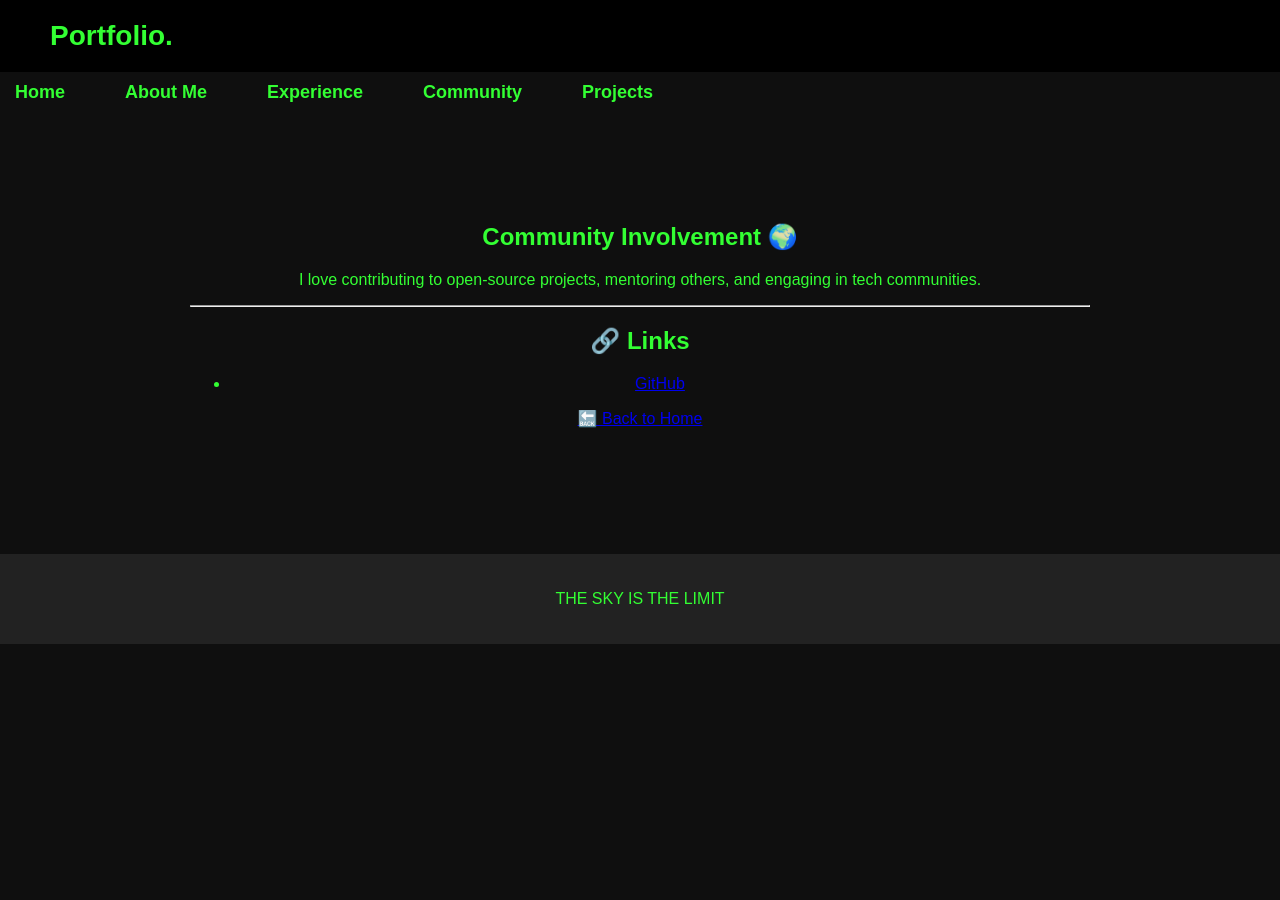
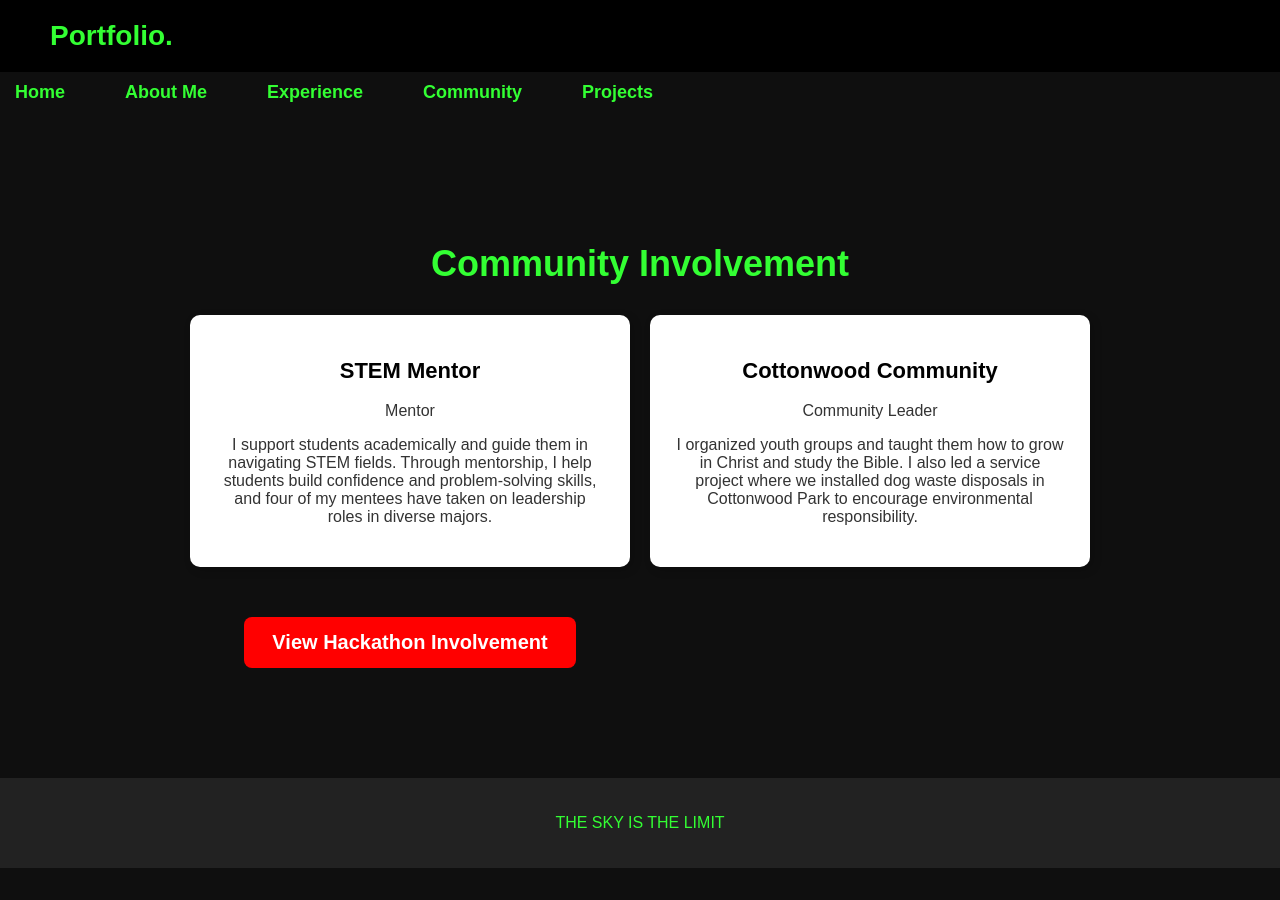
Before and after one commit to calvin1011/calvinssendawula.github.io, a Jekyll site: the page built from community.md, in a window 1280 px wide. Built offline with Jekyll 4.4.1, drawn with Linux system fonts in a browser that asks for light colours.

Commit message:
addede community tab with needed info

```diff
--- a/community.md
+++ b/community.md
@@ -1,16 +1,35 @@
 ---
-title: Community
+title: Community Involvement
 layout: default
 ---
 
-# Community Involvement 🌍
-I love contributing to open-source projects, mentoring others, and engaging in tech communities.
+<h1 class="community-title">Community Involvement</h1>
 
----
+<div class="community-grid">
+    <!-- STEM Mentor -->
+    <div class="community-card">
+        <h2>STEM Mentor</h2>
+        <p>Mentor</p>
+        <p>
+            I support students academically and guide them in navigating STEM fields.
+            Through mentorship, I help students build confidence and problem-solving skills,
+            and four of my mentees have taken on leadership roles in diverse majors.
+        </p>
+    </div>
 
-## **🔗 Links**
-- [GitHub](https://github.com/yourusername)
+    <!-- Cottonwood Community -->
+    <div class="community-card">
+        <h2>Cottonwood Community</h2>
+        <p>Community Leader</p>
+        <p>
+            I organized youth groups and taught them how to grow in Christ and study the Bible.
+            I also led a service project where we installed dog waste disposals in Cottonwood Park
+            to encourage environmental responsibility.
+        </p>
+    </div>
 
-
-
-[🔙 Back to Home](index.md)
+    <!-- Hackathon Button -->
+    <div class="community-full-width">
+        <a href="https://devpost.com/calvinssendawula" target="_blank" class="hackathon-button">View Hackathon Involvement</a>
+    </div>
+</div>
--- a/styles.css
+++ b/styles.css
@@ -106,6 +106,71 @@ section {
 
 .connect-button a:hover {
     background-color: #28cc28;
+}
+
+/* ===== COMMUNITY INVOLVEMENT SECTION ===== */
+.community-title {
+    text-align: center;
+    font-size: 36px;
+    font-weight: bold;
+    margin-top: 40px;
+}
+
+.community-grid {
+    display: grid;
+    grid-template-columns: repeat(auto-fit, minmax(300px, 1fr));
+    gap: 20px;
+    justify-content: center;
+    max-width: 1000px;
+    margin: auto;
+}
+
+/* Community Cards */
+.community-card {
+    background-color: white;
+    color: black;
+    padding: 25px;
+    border-radius: 10px;
+    text-align: center;
+    box-shadow: 3px 3px 10px rgba(0, 0, 0, 0.2);
+    transition: transform 0.3s ease;
+}
+
+.community-card h2 {
+    color: black;
+    font-size: 22px;
+    font-weight: bold;
+}
+
+.community-card p {
+    color: #333;
+    font-size: 16px;
+}
+
+.community-card:hover {
+    transform: scale(1.05);
+}
+
+/* Hackathon Button */
+.community-full-width {
+    text-align: center;
+    margin-top: 30px;
+}
+
+.hackathon-button {
+    background-color: red;
+    color: white;
+    padding: 14px 28px;
+    font-size: 20px;
+    text-decoration: none;
+    font-weight: bold;
+    border-radius: 8px;
+    display: inline-block;
+    transition: background 0.3s ease-in-out;
+}
+
+.hackathon-button:hover {
+    background-color: darkred;
 }
 
 /* ===== EXPERIENCE SECTION ===== */
```
